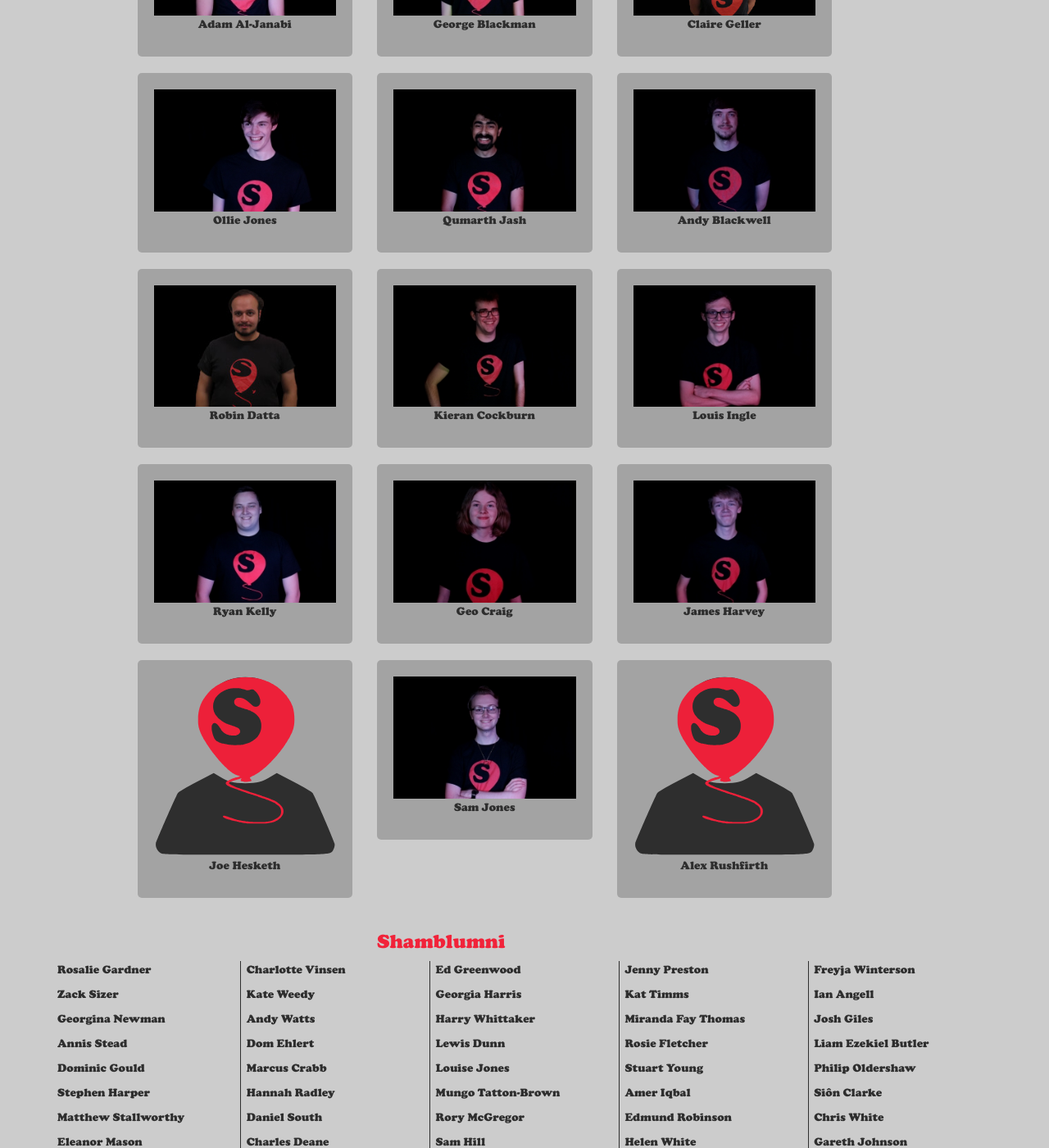
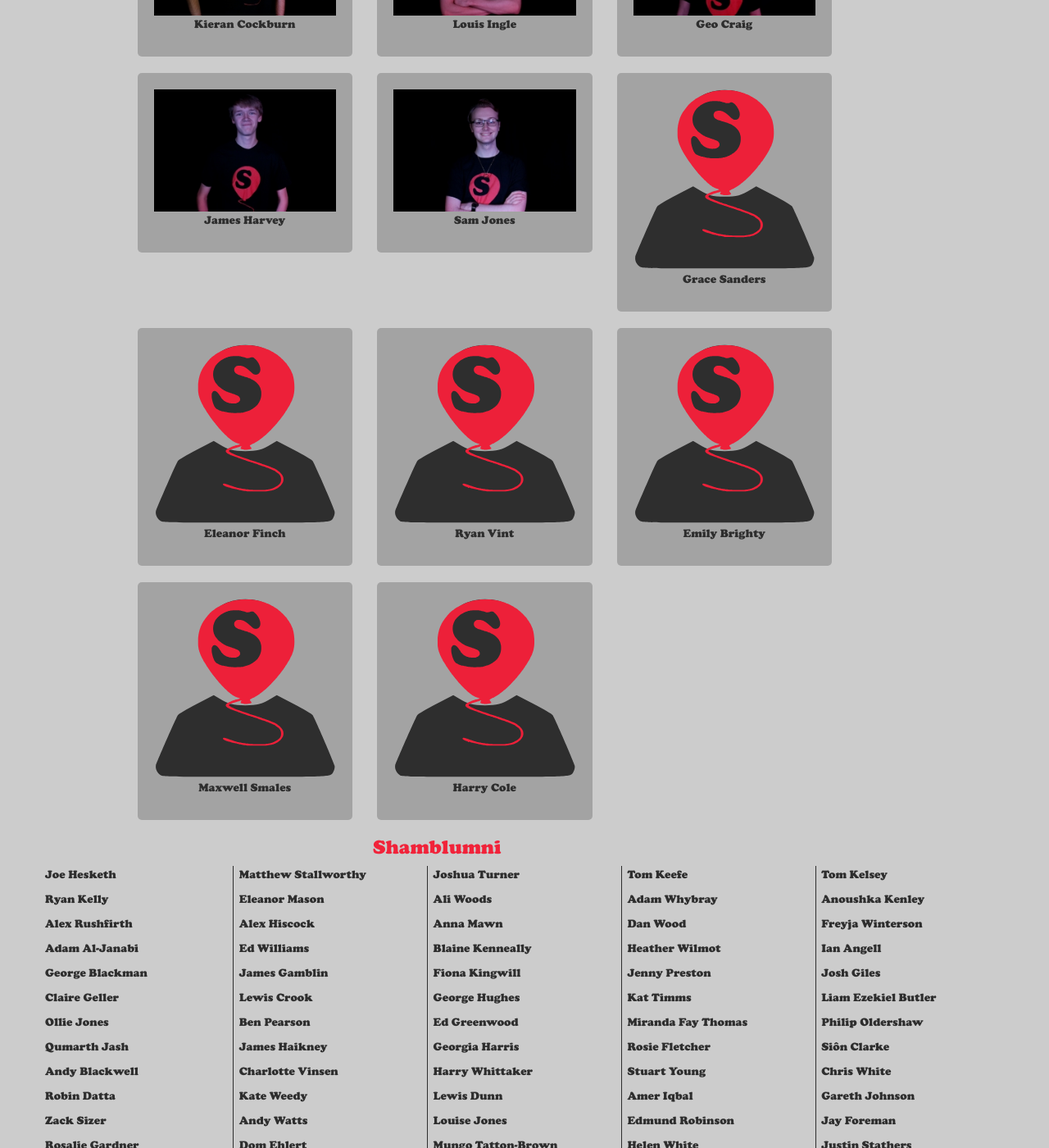
Before and after one commit to ComedySoc/shambles-website, a Jekyll site: the page built from meet.html, in a window 1280 px wide and 1400 px high, scrolled down 435 px. Shown: the whole window at 82% size. Built offline with Jekyll 4.4.1, drawn with Linux system fonts in a browser that asks for light colours; nearby versions of some CDN libraries.

Commit message:
Update shambles.yml

```diff
--- a/_data/shambles.yml
+++ b/_data/shambles.yml
@@ -1,43 +1,3 @@
-- name: Adam Al-Janabi
-  left: no
-  photo: adam.JPG
-
-- name: George Blackman
-  left: no
-  photo: george.JPG
-
-- name: Claire Geller
-  left: no
-  photo: claire.JPG
-
-- name: Ollie Jones
-  left: no
-  photo: ollie.JPG
-
-- name: Rosalie Gardner
-  left: yes
-  photo: ros.png
-
-- name: Qumarth Jash
-  left: no
-  photo: q.JPG
-
-- name: Zack Sizer
-  left: yes
-  photo: zack.png
-
-- name: Andy Blackwell
-  left: no
-  photo: andy.JPG
-
-- name: Georgina Newman
-  left: yes
-  photo: georgina.png
-
-- name: Robin Datta
-  left: no
-  photo: robin.JPG
-
 - name: Kieran Cockburn
   left: no
   photo: kieran.JPG
@@ -45,10 +5,6 @@
 - name: Louis Ingle
   left: no
   photo: louis.JPG
-
-- name: Ryan Kelly
-  left: no
-  photo: ryan.JPG
 
 - name: Geo Craig
   left: no
@@ -58,15 +14,69 @@
   left: no
   photo: james.JPG
 
-- name: Joe Hesketh
-  left: no
-
 - name: Sam Jones
   left: no
   photo: sam.JPG
 
+- name: Grace Sanders
+  left: no
+
+- name: Eleanor Finch
+  left: no
+
+- name: Ryan Vint
+  left: no
+
+- name: Emily Brighty
+  left: no
+
+- name: Maxwell Smales
+  left: no
+
+- name: Harry Cole
+  left: no
+
+- name: Joe Hesketh
+  left: yes
+
+- name: Ryan Kelly
+  left: yes
+
 - name: Alex Rushfirth
-  left: no
+  left: yes
+
+- name: Adam Al-Janabi
+  left: yes
+
+- name: George Blackman
+  left: yes
+
+- name: Claire Geller
+  left: yes
+
+- name: Ollie Jones
+  left: yes
+
+- name: Qumarth Jash
+  left: yes
+
+- name: Andy Blackwell
+  left: yes
+
+- name: Robin Datta
+  left: yes
+
+- name: Zack Sizer
+  left: yes
+  photo: zack.png
+
+- name: Rosalie Gardner
+  left: yes
+  photo: ros.png
+
+- name: Georgina Newman
+  left: yes
+  photo: georgina.png
 
 - name: Annis Stead
   left: yes
```
